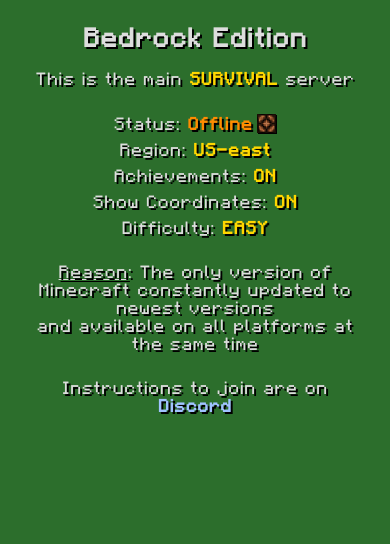
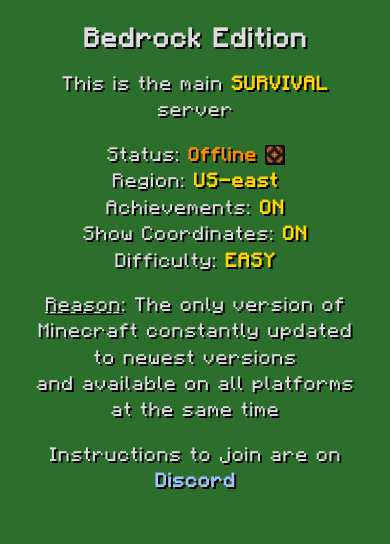
Before and after one commit to andrii-malakhovtsev/zendcraft-net, a Next.js app in the folder frontend/: page /bedrock in a window 390 px wide. Shown: the part 160-704 px from the top of the page. Built offline with nearby package versions, Linux system fonts and the light colour scheme; no server answers.

Commit message:
Adjusted font sizing and margins

```diff
--- a/frontend/app/globals.css
+++ b/frontend/app/globals.css
@@ -53,7 +53,7 @@
 
 p {
   font-size: 16px;
-  margin-bottom: 0.5rem;
+  line-height: 1.5;
 }
 
 p img {
@@ -96,3 +96,10 @@
 b {
   color: #ffd700;
 }
+
+@media (max-width: 600px)
+{
+  p {
+    font-size: 110%;
+  }
+}
--- a/frontend/components/Header.module.css
+++ b/frontend/components/Header.module.css
@@ -50,8 +50,8 @@
   }
 
   .navLink {
-     margin: 0.5rem;
-     margin-top: 0;
-     font-size: 0.9rem;
+    margin: 0.5rem;
+    margin-top: 0;
+    font-size: 0.9rem;
   }
 }
--- a/frontend/components/ServerStatus.css
+++ b/frontend/components/ServerStatus.css
@@ -1,8 +1,7 @@
 .status-group {
   display: inline-flex;
   align-items: center;
-  gap: 5px;
-  line-height: 1;
+  gap: 8px;
 }
 
 .lamp-icon {
@@ -11,11 +10,11 @@
   display: inline-block;
   flex-shrink: 0;
   position: relative;
-  top: 0;
 }
 
 .status-text {
   font-weight: bold;
+  font-size: 17px;
 }
 
 .status-text.online {
```
